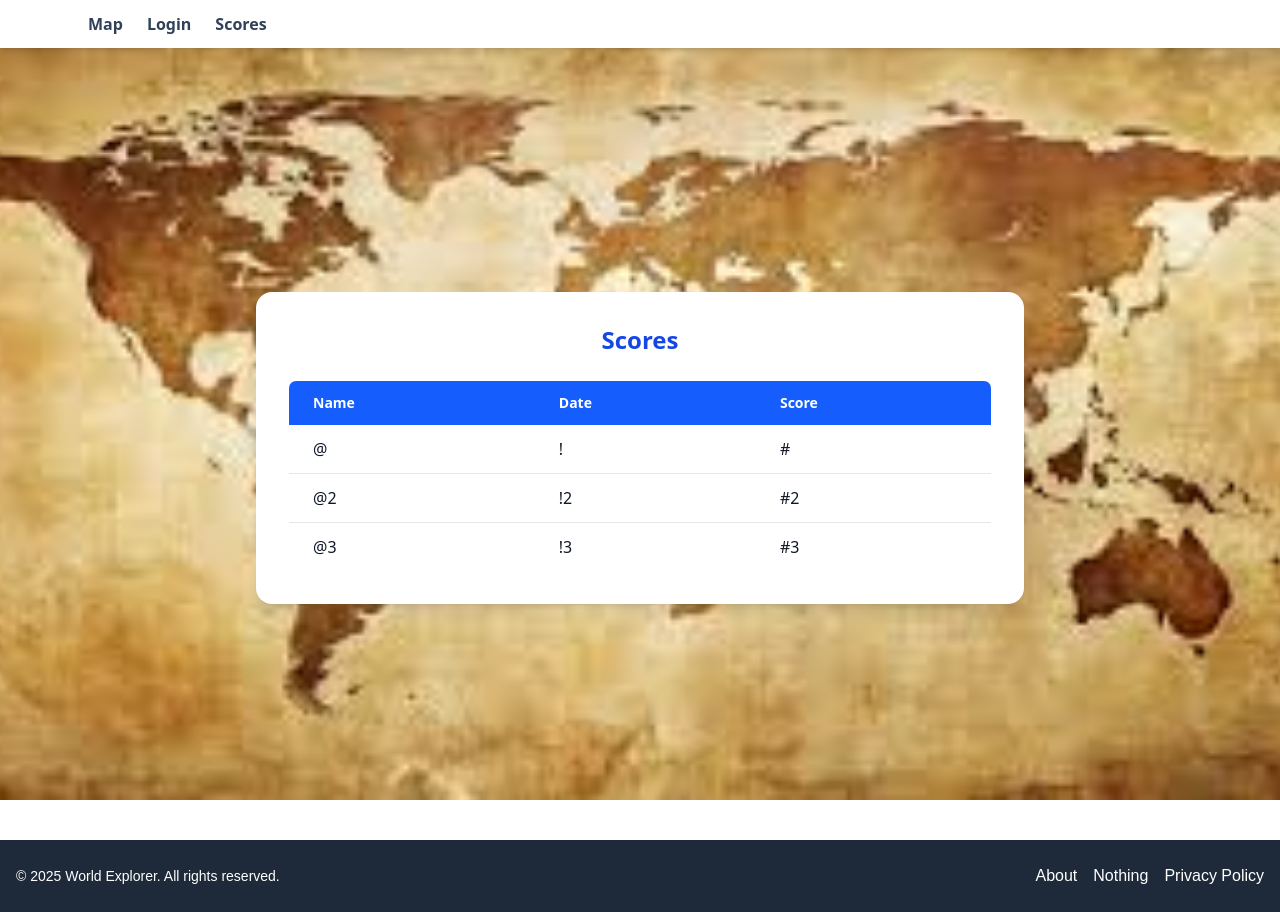
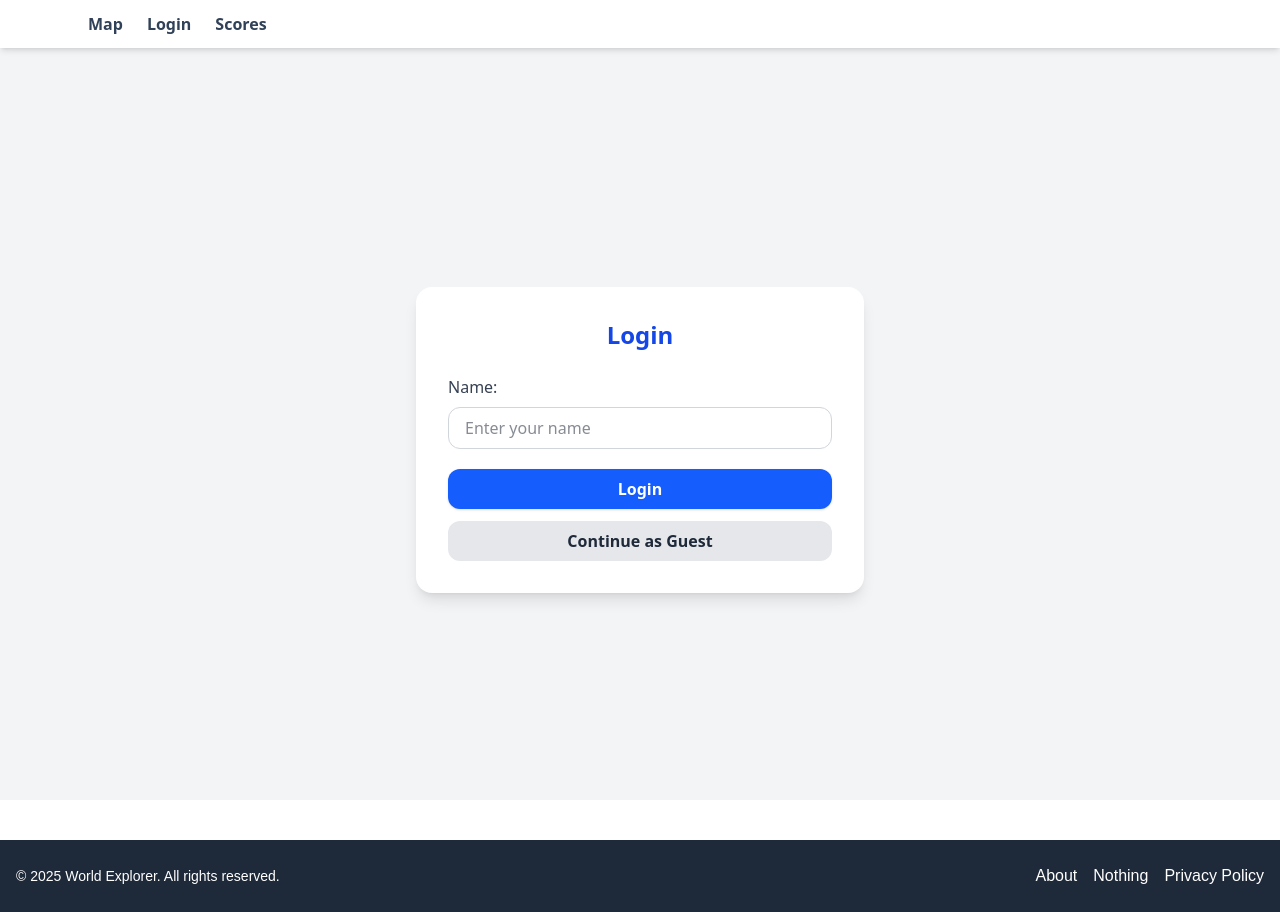
Before and after one commit to TheClayFerg/WorldWideWonders, a Next.js app in the folder mapproject/: page /login in a window 1280 px wide. Built offline with nearby package versions, Linux system fonts and the light colour scheme.

Commit message:
fixing login page to have a form

```diff
--- a/mapproject/app/login/page.js
+++ b/mapproject/app/login/page.js
@@ -2,42 +2,36 @@ import NavBar from "../components/NavBar"
 
 export default function Login() {
   return (
-    <div class="bg-gray-100 text-gray-900 font-sans
-                bg-[url('../public/image/background.jpg')] bg-cover bg-center bg-no-repeat bg-fixed">
+    <div className="bg-gray-100 text-gray-900 font-sans
+                 bg-cover bg-center bg-no-repeat bg-fixed">
 
         <NavBar />
 
-        <main class="pt-24 flex justify-center items-center min-h-screen">
-            <div class="bg-white rounded-2xl shadow-lg w-full max-w-3xl p-8">
-                <h1 class="text-2xl font-bold text-center text-blue-700 mb-6">Scores</h1>
-                <div class="overflow-x-auto">
-                    <table class="min-w-full border border-gray-200 rounded-lg overflow-hidden">
-                        <thead class="bg-blue-600 text-white">
-                            <tr>
-                                <th class="px-6 py-3 text-left text-sm font-semibold">Name</th>
-                                <th class="px-6 py-3 text-left text-sm font-semibold">Date</th>
-                                <th class="px-6 py-3 text-left text-sm font-semibold">Score</th>
-                            </tr>
-                            </thead>
-                            <tbody class="divide-y divide-gray-200">
-                            <tr class="hover:bg-gray-50 transition">
-                                <td class="px-6 py-3">@</td>
-                                <td class="px-6 py-3">!</td>
-                                <td class="px-6 py-3">#</td>
-                            </tr>
-                            <tr class="hover:bg-gray-50 transition">
-                                <td class="px-6 py-3">@2</td>
-                                <td class="px-6 py-3">!2</td>
-                                <td class="px-6 py-3">#2</td>
-                            </tr>
-                            <tr class="hover:bg-gray-50 transition">
-                                <td class="px-6 py-3">@3</td>
-                                <td class="px-6 py-3">!3</td>
-                                <td class="px-6 py-3">#3</td>
-                            </tr>
-                        </tbody>
-                    </table>
-                </div>
+        <main className="flex justify-center items-center min-h-screen pt-20">
+            <div className="bg-white rounded-2xl shadow-lg w-full max-w-md p-8">
+                <h1 className="text-2xl font-bold text-center text-blue-700 mb-6">Login</h1>
+                <form className="space-y-5">
+                    <div>
+                        <label for="name" className="block text-gray-700 font-medium mb-2">Name:</label>
+                        <input
+                            type="text"
+                            id="name"
+                            name="name"
+                            placeholder="Enter your name"
+                            className="w-full px-4 py-2 border border-gray-300 rounded-xl focus:outline-none focus:ring-2 focus:ring-blue-500 focus:border-transparent"
+                        />
+                    </div>
+                    <div className="flex flex-col space-y-3">
+                        <button
+                            type="submit"
+                            className="w-full bg-blue-600 text-white font-semibold py-2 rounded-xl shadow hover:bg-blue-700 transition"
+                        >Login</button>
+                        <button
+                            type="button"
+                            className="w-full bg-gray-200 text-gray-800 font-semibold py-2 rounded-xl hover:bg-gray-300 transition"
+                        >Continue as Guest</button>
+                    </div>
+                </form>
             </div>
         </main>
     </div>
```
